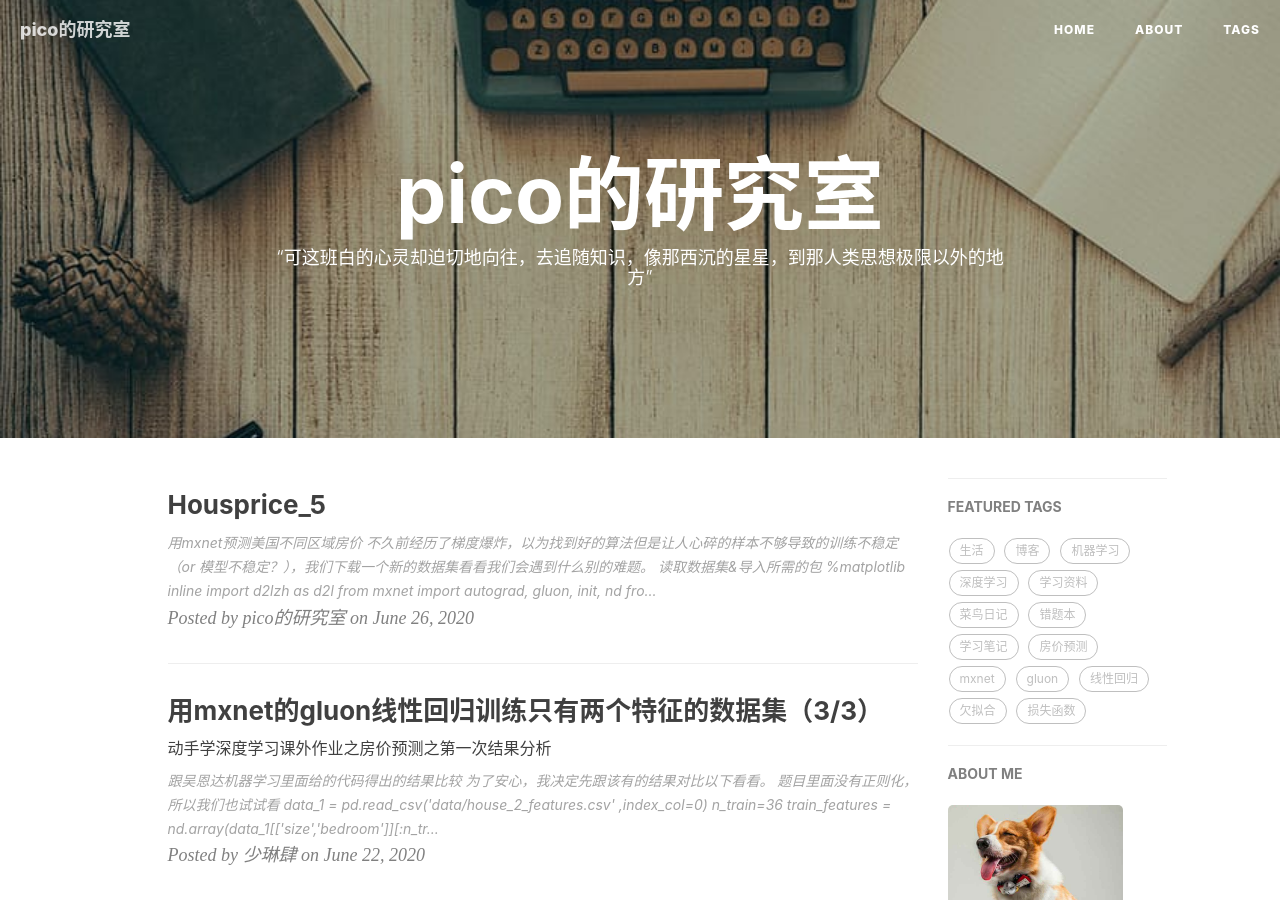
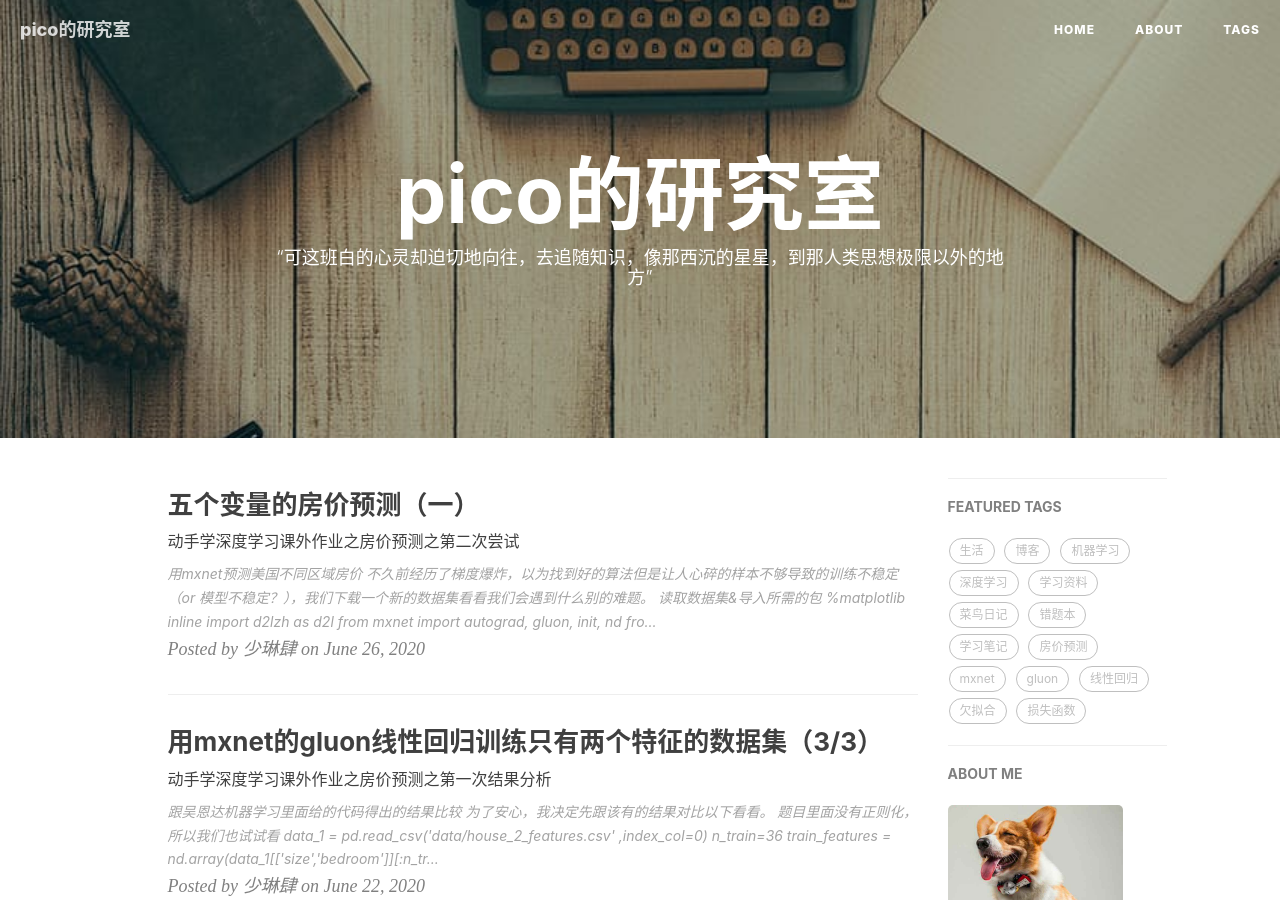
Before and after one commit to linguoguo/linguo_zh, a Jekyll site: the page built from index.html, in a window 1280 px wide and 900 px high. Built offline with Jekyll 4.4.1, drawn with Linux system fonts in a browser that asks for light colours; nearby versions of some CDN libraries; the list of posts is cut into pages by our own code; comment, search, counter and statistics services are not loaded.

Commit message:
Update 2020-06-26-housprice_5.md

```diff
--- a/_posts/2020-06-26-housprice_5.md
+++ b/_posts/2020-06-26-housprice_5.md
@@ -1,3 +1,24 @@
+---
+layout:     post
+title:      五个变量的房价预测（一）
+subtitle:   动手学深度学习课外作业之房价预测之第二次尝试
+date:       2020-06-26
+author:     少琳肆
+header-img: post_img/2020-06/newyork.jpg
+catalog: true
+tags:
+    - 机器学习
+    - 博客
+    - 深度学习
+    - 学习资料
+    - 菜鸟日记
+    - 学习笔记
+    - 房价预测
+    - 线性回归
+    - mxnet
+    - gluon
+
+---
 # 用mxnet预测美国不同区域房价
 不久前经历了梯度爆炸，以为找到好的算法但是让人心碎的样本不够导致的训练不稳定（or 模型不稳定？），我们下载一个新的数据集看看我们会遇到什么别的难题。
 ## 读取数据集&导入所需的包
```
